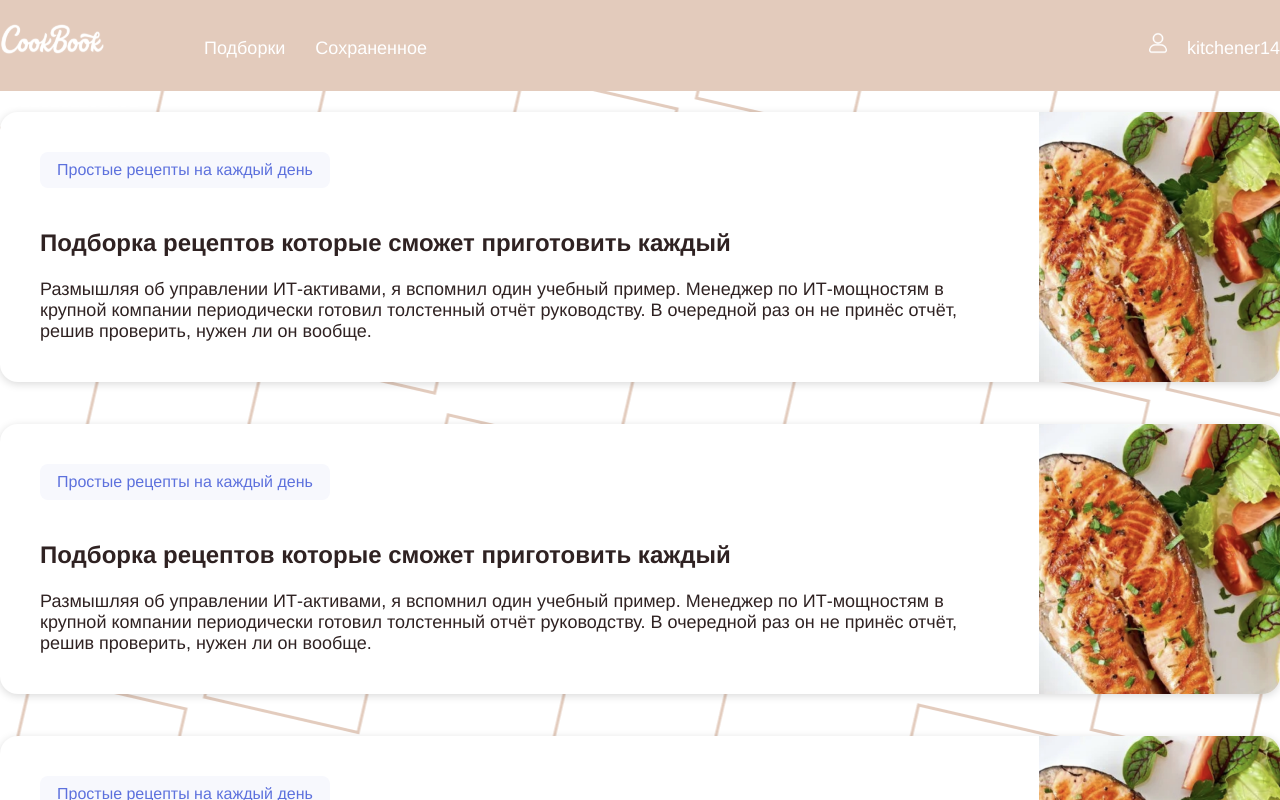
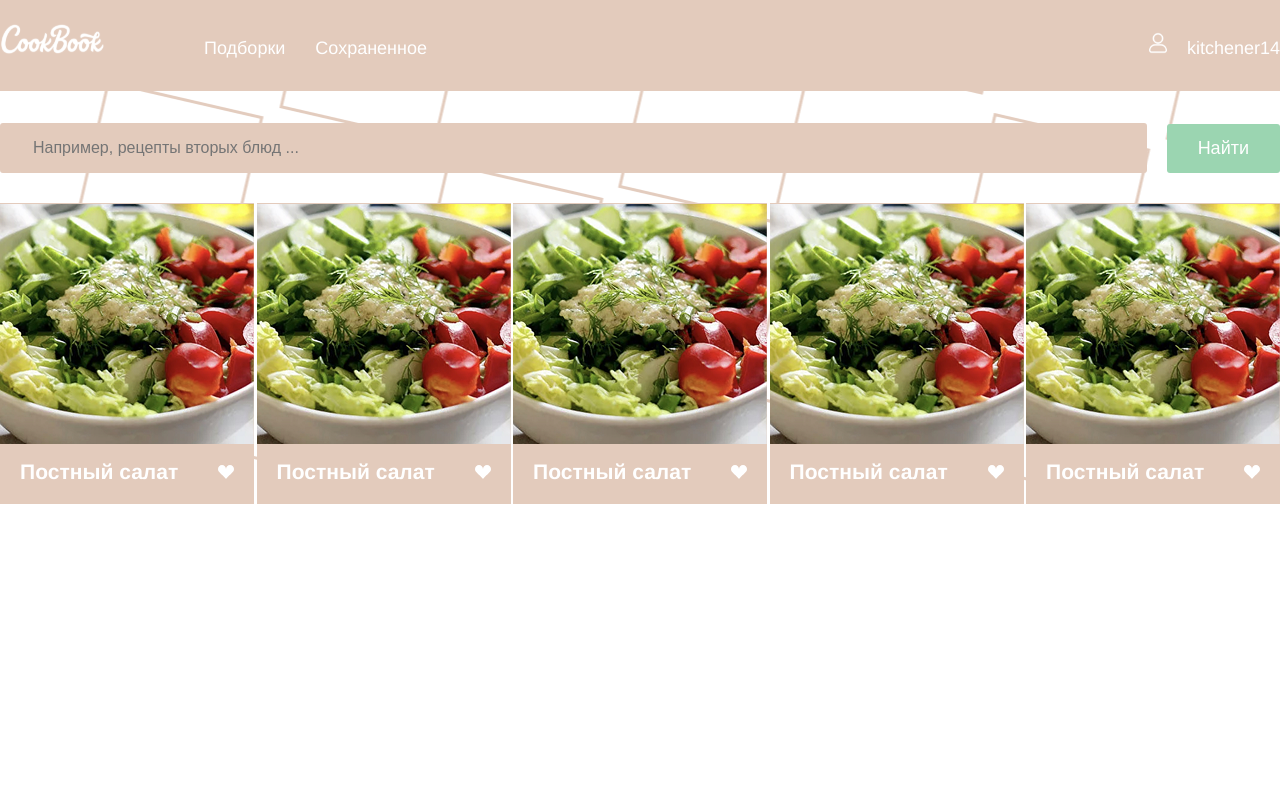
Before and after one commit to DayensCode/cook-book, a Vue app: page /saved-recepies in a window 1280 px wide. Shown: the top 800 px of the page. Built offline with nearby package versions, Linux system fonts and the light colour scheme.

Commit message:
added saved recipes page

```diff
--- a/src/components/CardList.vue
+++ b/src/components/CardList.vue
@@ -1,9 +1,6 @@
 <template>
   <div class="container">
-    <div class="search flex">
-      <input type="text" placeholder="Например, рецепты вторых блюд ..." />
-      <button>Найти</button>
-    </div>
+    <TheSearch />
 
     <div class="content">
       <div class="aside">
@@ -23,46 +20,16 @@
 </template>
 
 <script>
+import TheSearch from "./TheSearch.vue";
 import TheCard from "./TheCard.vue";
 
 export default {
   name: "CardList",
-  components: { TheCard },
+  components: { TheSearch, TheCard },
 };
 </script>
 
 <style lang="scss" scoped>
-.search {
-  margin-top: 32px;
-  gap: 20px;
-
-  input {
-    padding: 14px 31px;
-    width: 100%;
-    background-color: #e3cbbc;
-    border: 2px solid #e3cbbc;
-    border-radius: 3px;
-    outline: none;
-    font-size: 16px;
-  }
-
-  button {
-    padding: 14px 31px;
-    background-color: #9bd5b1;
-    border: none;
-    border-radius: 3px;
-
-    font-size: 18px;
-    color: #fff;
-    cursor: pointer;
-    transition: background-color 0.3s ease;
-
-    &:hover {
-      background-color: #8ec6a3;
-    }
-  }
-}
-
 .content {
   margin-top: 30px;
   display: flex;
--- /dev/null
+++ b/src/components/RecipeCard.vue
@@ -0,0 +1,35 @@
+<template>
+  <div class="recipe-card">
+    <img alt="recipe-card" src="../assets/img/recipe-card.png" />
+    <div class="description flex">
+      <h3>Постный салат</h3>
+      <SvgIcon class="like-fill" name="like-fill" />
+    </div>
+  </div>
+</template>
+
+<script>
+import SvgIcon from "@/components/SvgIcon.vue";
+
+export default {
+  name: "RecipeCard",
+  components: { SvgIcon },
+};
+</script>
+
+<style lang="scss" scoped>
+.recipe-card {
+  background-color: #e3cbbc;
+
+  .description {
+    padding: 15px 20px 20px;
+    justify-content: space-between;
+  }
+}
+
+.like,
+.like-fill {
+  width: 16px;
+  height: 16px;
+}
+</style>
--- a/src/components/TheCard.vue
+++ b/src/components/TheCard.vue
@@ -12,7 +12,7 @@
         </p>
       </div>
     </div>
-    <img alt="logo" src="../assets/img/card.png" />
+    <img alt="collections-card" src="../assets/img/card.png" />
   </div>
 </template>
 
--- /dev/null
+++ b/src/components/TheSearch.vue
@@ -0,0 +1,45 @@
+<template>
+  <div class="search flex">
+    <input type="text" placeholder="Например, рецепты вторых блюд ..." />
+    <button>Найти</button>
+  </div>
+</template>
+
+<script>
+export default {
+  name: "TheSearch",
+};
+</script>
+
+<style lang="scss" scoped>
+.search {
+  margin-top: 32px;
+  gap: 20px;
+
+  input {
+    padding: 14px 31px;
+    width: 100%;
+    background-color: #e3cbbc;
+    border: 2px solid #e3cbbc;
+    border-radius: 3px;
+    outline: none;
+    font-size: 16px;
+  }
+
+  button {
+    padding: 14px 31px;
+    background-color: #9bd5b1;
+    border: none;
+    border-radius: 3px;
+
+    font-size: 18px;
+    color: #fff;
+    cursor: pointer;
+    transition: background-color 0.3s ease;
+
+    &:hover {
+      background-color: #8ec6a3;
+    }
+  }
+}
+</style>
--- a/src/views/SavedRecipes.vue
+++ b/src/views/SavedRecipes.vue
@@ -1,20 +1,31 @@
 <template>
-  <div>23123231132231</div>
+  <div class="container">
+    <TheSearch />
 
-  <TheCard />
-  <TheCard />
-  <TheCard />
+    <div class="content">
+      <RecipeCard />
+      <RecipeCard />
+      <RecipeCard />
+      <RecipeCard />
+      <RecipeCard />
+    </div>
+  </div>
 </template>
 
 <script>
-import TheCard from "@/components/TheCard.vue";
+import TheSearch from "@/components/TheSearch.vue";
+import RecipeCard from "@/components/RecipeCard.vue";
 
 export default {
   name: "SavedRecipes",
-  components: {
-    TheCard,
-  },
+  components: { TheSearch, RecipeCard },
 };
 </script>
 
-<style></style>
+<style lang="scss" scoped>
+.content {
+  margin-top: 30px;
+  display: flex;
+  justify-content: space-between;
+}
+</style>
```
Also changed, not shown: src/assets/img/recipe-card.png (added).
